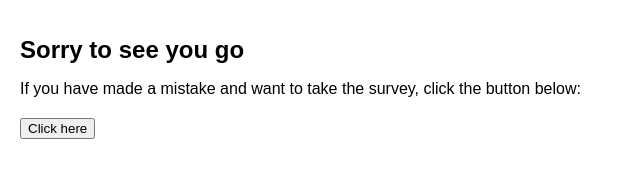
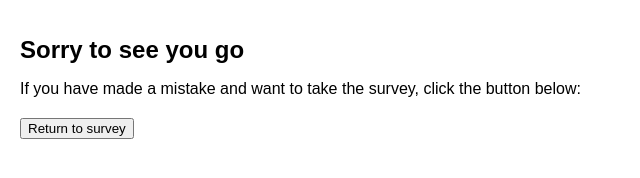
Before and after one commit to anamendezlo/HIV_stigma_HCS, a plain HTML site: page exit.html in a window 1280 px wide. Shown: the whole page, without its empty margins (0-640 px from the left). Drawn offline with Linux system fonts and the light colour scheme.

Commit message:
exit.html

```diff
--- a/exit.html
+++ b/exit.html
@@ -27,7 +27,7 @@
   <h1>Sorry to see you go</h1>
   <p>If you have made a mistake and want to take the survey, click the button below:</p>
   <div class="link">
-    <button onclick="goBack()">Click here</button>
+    <button onclick="goBack()">Return to survey</button>
   </div>
 </body>
 </html>
```
